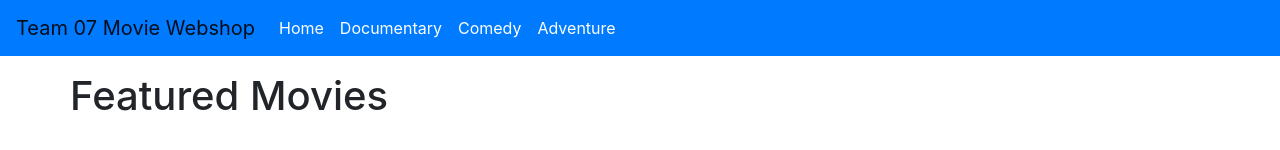
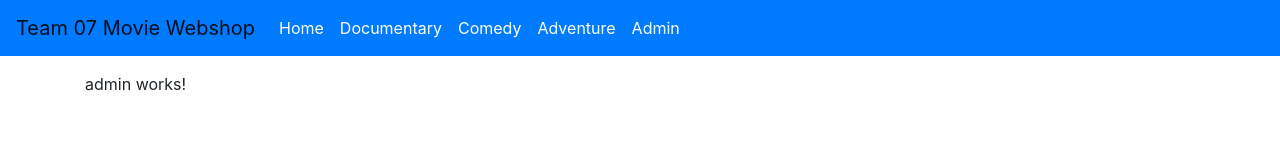
Before and after one commit to Strukturavaltas-03-Frontend-2022/csapatmunka---angular-webshop-07-webshop-team, an Angular app: page /admin in a window 1280 px wide. Shown: the top 150 px of the page. Built offline with nearby package versions, Linux system fonts and the light colour scheme.

Commit message:
added admin component

```diff
--- a/src/app/app-routing.module.ts
+++ b/src/app/app-routing.module.ts
@@ -1,5 +1,6 @@
 import { NgModule } from '@angular/core';
 import { Routes, RouterModule } from '@angular/router';
+import { AdminComponent } from './page/admin/admin.component';
 import { Cat01Component } from './page/cat01/cat01.component';
 import { Cat02Component } from './page/cat02/cat02.component';
 import { Cat03Component } from './page/cat03/cat03.component';
@@ -23,6 +24,10 @@ const routes: Routes = [
     component: Cat03Component,
   },
   {
+    path: 'admin',
+    component: AdminComponent,
+  },
+  {
     path: '**',
     component: HomeComponent,
   },
--- a/src/app/app.module.ts
+++ b/src/app/app.module.ts
@@ -15,6 +15,7 @@ import { FilterCategoryPipe } from './pipe/filter-category.pipe';
 import { ProductCardComponent } from './common/product-card/product-card.component';
 import { ProductScrollingComponent } from './common/product-scrolling/product-scrolling.component';
 import { ProductListViewComponent } from './common/product-list-view/product-list-view.component';
+import { AdminComponent } from './page/admin/admin.component';
 
 @NgModule({
   declarations: [
@@ -29,6 +30,7 @@ import { ProductListViewComponent } from './common/product-list-view/product-lis
     ProductCardComponent,
     ProductScrollingComponent,
     ProductListViewComponent,
+    AdminComponent,
   ],
   imports: [BrowserModule, AppRoutingModule, FormsModule, HttpClientModule],
   providers: [],
--- /dev/null
+++ b/src/app/page/admin/admin.component.html
@@ -0,0 +1 @@
+<p>admin works!</p>
--- /dev/null
+++ b/src/app/page/admin/admin.component.ts
@@ -0,0 +1,15 @@
+import { Component, OnInit } from '@angular/core';
+
+@Component({
+  selector: 'app-admin',
+  templateUrl: './admin.component.html',
+  styleUrls: ['./admin.component.scss']
+})
+export class AdminComponent implements OnInit {
+
+  constructor() { }
+
+  ngOnInit(): void {
+  }
+
+}
--- a/src/app/service/config.service.ts
+++ b/src/app/service/config.service.ts
@@ -17,6 +17,7 @@ export class ConfigService {
     { text: 'Documentary', link: '/cat01' },
     { text: 'Comedy', link: '/cat02' },
     { text: 'Adventure', link: '/cat03' },
+    { text: 'Admin', link: '/admin' }
   ];
 
   constructor() {}
```
Also changed, not shown: src/app/page/admin/admin.component.scss (added), 1 other file (tests, documents, lock files or other folders).
